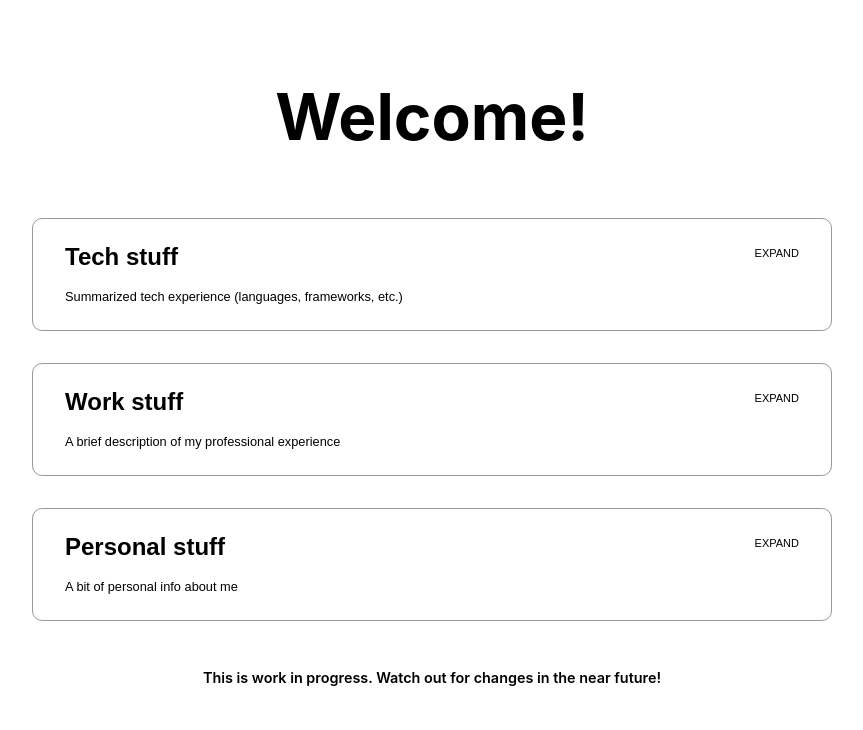
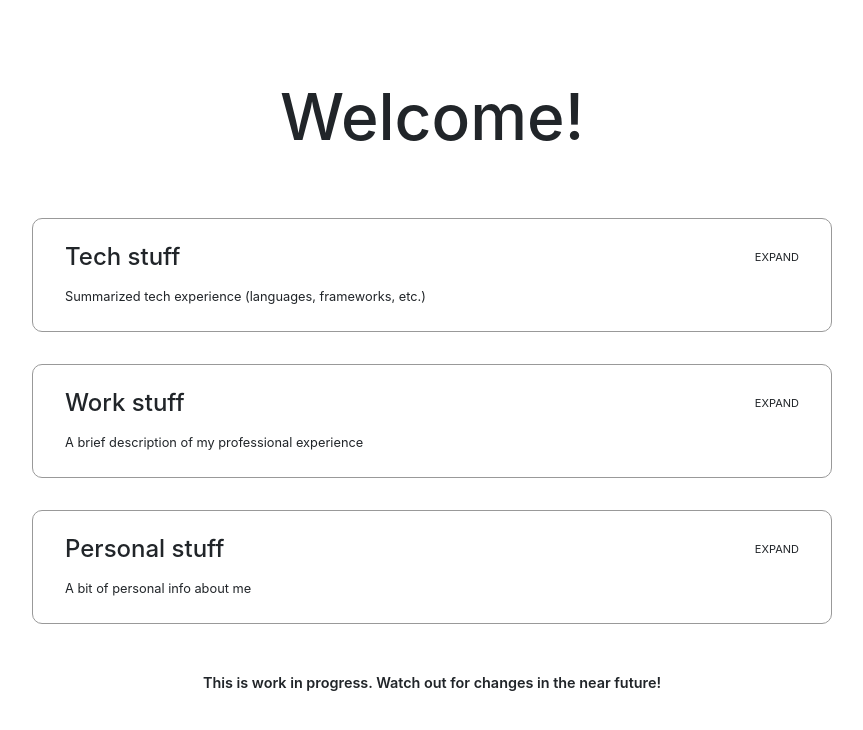
Before and after one commit to JamieMoriarty/resume, a Next.js app: page / in a window 1280 px wide. Shown: the top 730 px of the page, without its empty margins (208-1071 px from the left). Built offline with nearby package versions, Linux system fonts and the light colour scheme.

Commit message:
Install bootstrap, add to global styles and redo some of the defaults

```diff
--- a/package.json
+++ b/package.json
@@ -9,6 +9,7 @@
     "start": "next start"
   },
   "dependencies": {
+    "bootstrap": "^4.6.0",
     "date-fns": "^2.16.1",
     "next": "10.0.5",
     "react": "17.0.1",
--- a/styles/globals.scss
+++ b/styles/globals.scss
@@ -2,8 +2,7 @@
 body {
     padding: 0;
     margin: 0;
-  font-family: -apple-system, BlinkMacSystemFont, Segoe UI, Roboto, Oxygen,
-    Ubuntu, Cantarell, Fira Sans, Droid Sans, Helvetica Neue, sans-serif;
+    font-family: -apple-system, BlinkMacSystemFont, Segoe UI, Roboto, Oxygen, Ubuntu, Cantarell, Fira Sans, Droid Sans, Helvetica Neue, sans-serif;
 }
 
 a {
@@ -15,6 +14,17 @@
     box-sizing: border-box;
 }
 
-h1, h2, h3, h4, h5, h6 {
+h1,
+h2,
+h3,
+h4,
+h5,
+h6 {
+    font-family: inherit;
     margin: 0;
 }
+
+p {
+    font-family: inherit;
+    font-weight: initial;
+}
```
Also changed, not shown: pages/_app.js (+4 -3 lines), 1 other file (tests, documents, lock files or other folders). Lines whose indentation alone changed are shown as unchanged.
